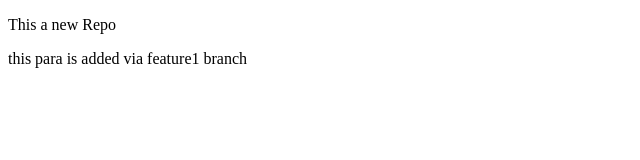
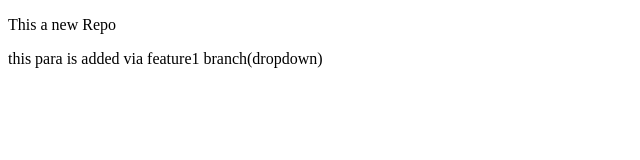
Before and after one commit to bisu39/Local-repo, a plain HTML site: page index.html in a window 1280 px wide. Shown: the full height of the page, 0-640 px from the left. Drawn offline with Linux system fonts and the light colour scheme.

```diff
--- a/index.html
+++ b/index.html
@@ -7,6 +7,6 @@
 </head>
 <body>
     <p>This a new  Repo</p>
-    <p>this para is added via feature1 branch</p>
+    <p>this para is added via feature1 branch(dropdown)</p>
 </body>
 </html>
```
